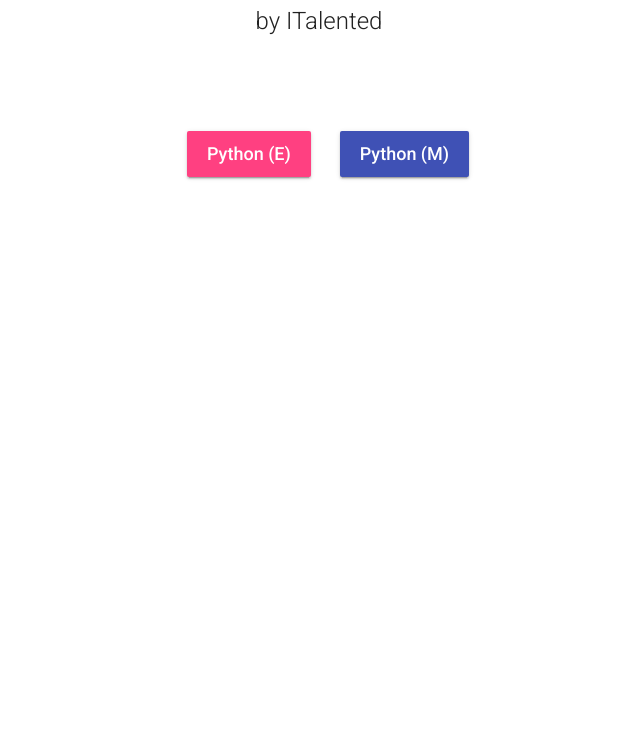
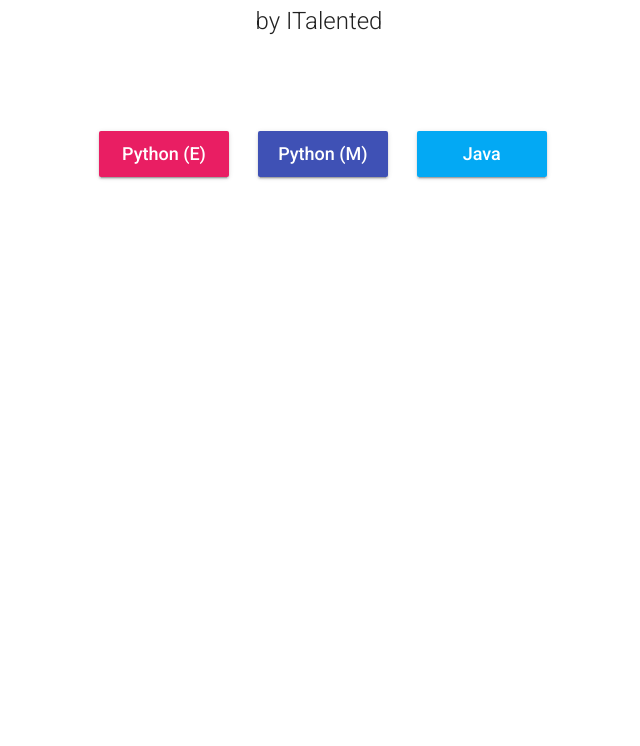
Before and after one commit to institutefortalented/intro-cs, a plain HTML site: page index.html in a window 1280 px wide. Shown: the part 199-945 px from the top of the page, without its empty margins (321-961 px from the left). Drawn offline with nearby package versions, Linux system fonts and the light colour scheme.

Commit message:
added java course button

```diff
--- a/index.html
+++ b/index.html
@@ -5,12 +5,12 @@
         <title>Intro to CS</title>
 
         <link rel="stylesheet" href="styles.css">
-        <link rel="stylesheet" href="https://fonts.googleapis.com/css?family=Roboto:300,400,500,700" type="text/css">
+        <link rel="stylesheet" href="node_modules/material-design-lite/material.min.css">
+        <link rel="stylesheet" href="http://fonts.googleapis.com/css?family=Roboto:300,400,500,700" type="text/css">
         <link rel="stylesheet" href="https://fonts.googleapis.com/icon?family=Material+Icons">
-        <link rel="stylesheet" href="https://code.getmdl.io/1.3.0/material.indigo-pink.min.css">
 
         <script src="https://ajax.googleapis.com/ajax/libs/jquery/3.4.1/jquery.min.js"></script>
-        <script defer src="https://code.getmdl.io/1.3.0/material.min.js"></script>
+        <script src="node_modules/material-design-lite/material.min.js"></script>
     </head>
     <body>
         <div class="title">Intro to Computer Science</div>
@@ -18,6 +18,7 @@
         <div id="courses">
             <button id="pythonE" class="mdl-button mdl-js-button mdl-button--raised mdl-button--accent" onclick="goToCourse('pythonE')">Python (E)</button>
             <button id="pythonM" class="mdl-button mdl-js-button mdl-button--raised mdl-button--colored" onclick="goToCourse('pythonM')">Python (M)</button>
+            <button id="java" class="mdl-button mdl-js-button mdl-button--raised mdl-button--colored" onclick="goToCourse('java')">Java</button>
         </div>
 
         <script src="index.js"></script>
--- a/grader.js
+++ b/scripts/grader.js
@@ -27,6 +27,11 @@ const hwButtonClass = 'mdl-button mdl-js-button mdl-button--primary';
             $('#course').html('Intro to CS - Python (M)');
             $('#assignments').html(`
                 <button onclick="grader('hw2')" class="${hwButtonClass}">Homework 2</button>
+            `);
+            break;
+        case 'java':
+            $('#course').html('Intro to CS - Java');
+            $('#assignments').html(`
             `);
             break;
         default:
--- a/styles.css
+++ b/styles.css
@@ -15,22 +15,33 @@
 
 #courses {
     margin-top: 100px;
-    padding-left: calc(50vw - 132px);
+    padding-left: calc(50vw - 220px);
 }
 #pythonE {
     margin-right: 25px;
     padding: 5px 20px;
-    width: fit-content;
+    width: 130px;
     height: fit-content;
     font-size: 18px;
     text-transform: none;
+    background-color: #e91e63;
 }
 #pythonM {
+    margin-right: 25px;
     padding: 5px 20px;
-    width: fit-content;
+    width: 130px;
     height: fit-content;
     font-size: 18px;
     text-transform: none;
+    box-decoration-break: #3f51b5;
+}
+#java {
+    padding: 5px 20px;
+    width: 130px;
+    height: fit-content;
+    font-size: 18px;
+    text-transform: none;
+    background-color: #03a9f4;
 }
 
 #course {
```
Also changed, not shown: grader.html (+4 -4 lines), package-lock.json.
